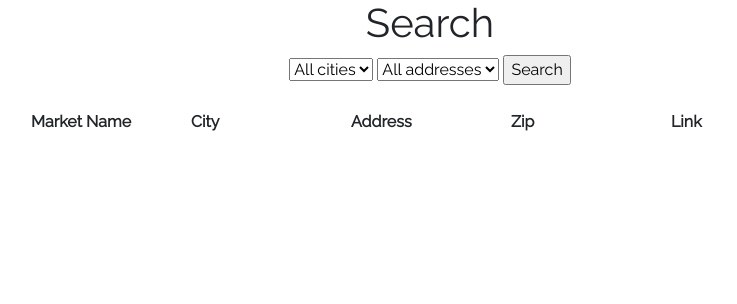
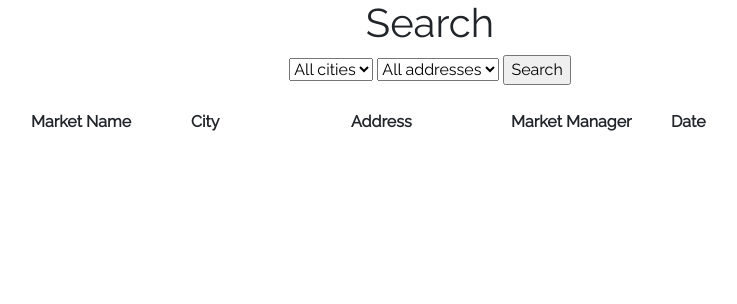
Before and after one commit to BS-PMC-2023/BS-PMC-2023-Team18, a Django app: page /search/ in a window 1280 px wide. Shown: the part 200-504 px from the top of the page, without its empty margins (210-947 px from the left). Run offline with Django 3.2, Linux system fonts and the light colour scheme; lists and menus that the app fills with data are empty; some libraries are stand-ins or nearby versions.

Commit message:
changes to display

```diff
--- a/rewear/Rewear/rewear_project/main/templates/main/search.html
+++ b/rewear/Rewear/rewear_project/main/templates/main/search.html
@@ -82,15 +82,19 @@ function updateCityOptions() {
 					Address
 				</th>
 				<th>
-					Zip
+					Market Manager
 				</th>
 				<th>
-					Link
+					Date
 				</th>
+<!--				<th>-->
+<!--					Link-->
+<!--				</th>-->
 			{% for market in search %}
 			<tr>
 				<td>
-					{{market.name}}
+					<a href="/market_page/{{market.id}}/">{{market.name}}</a>
+<!--					{{market.name}}-->
 				</td>
 				<td>
 					{{market.city}}
@@ -99,11 +103,14 @@ function updateCityOptions() {
 					{{market.address}}
 				</td>
 				<td>
-					{{market.zip}}
+					{{market.market_manager}}
 				</td>
 				<td>
-					<a href="/market_page/{{market.id}}/">{{market.name}}</a>
+					{{market.date}}
 				</td>
+<!--				<td>-->
+<!--					<a href="/market_page/{{market.id}}/">{{market.name}}</a>-->
+<!--				</td>-->
 
 			</tr>
 			{% endfor %}
```
Also changed, not shown: rewear/Rewear/rewear_project/main/templates/main/my_events.html (+12 -5 lines).
